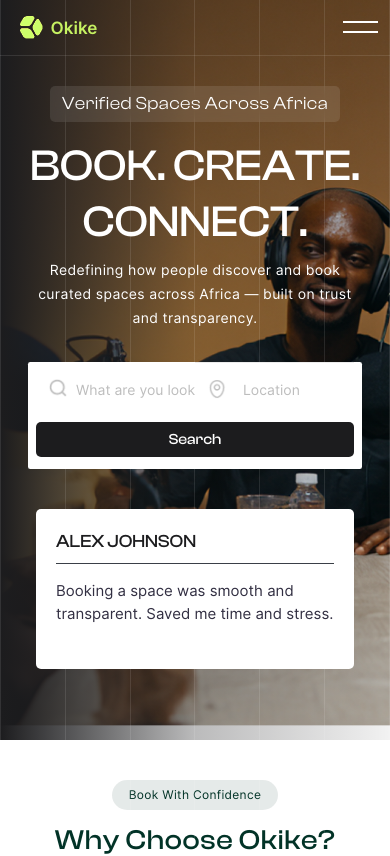
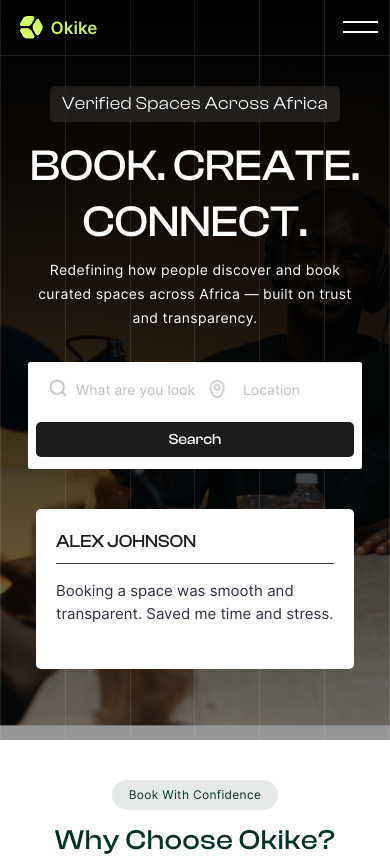
Before and after one commit to OnyekwereMichael/okike-space-web, a React (Vite) app: page / in a window 390 px wide. Shown: the top 856 px of the page. Built offline with nearby package versions, Linux system fonts and the light colour scheme.

Commit message:
refactor(animation): adjust stagger timing and improve gradient responsiveness
- Increase staggerChildren timing in WhyChoose and BookCard components for better visual flow
- Add stagger animation to Testimonial component
- Update Hero gradient overlay to be responsive on mobile devices

```diff
--- a/src/pages/LandingPage/component/Testimonial.tsx
+++ b/src/pages/LandingPage/component/Testimonial.tsx
@@ -19,6 +19,14 @@ const testimonialsData = [
   },
 ];
 
+const containerVariants: Variants = {
+  hidden: {},
+  visible: {
+    transition: {
+      staggerChildren: 0.2, // ⏱ cards come out one by one
+    },
+  },
+};
 const cardVariants: Variants = {
   hidden: {
     opacity: 0,
--- a/src/pages/LandingPage/pages/Hero/Hero.tsx
+++ b/src/pages/LandingPage/pages/Hero/Hero.tsx
@@ -19,7 +19,21 @@ export default function Hero() {
         />
 
         {/* Gradient Overlay */}
-        <div className="absolute inset-0 bg-gradient-to-r from-[#1C1C1E] via-[#1C1C1E]/30 to-[rgba(0,0,0,0.05)]"></div>
+  {/* Gradient Overlay */}
+<div
+  className="
+    absolute inset-0
+    bg-gradient-to-r
+    from-[#1C1C1E]
+    via-[#1C1C1E]/30
+    to-[rgba(0,0,0,0.05)]
+    max-sm:bg-gradient-to-b
+    max-sm:from-black
+    max-sm:via-black/80
+    max-sm:to-black/40
+  "
+></div>
+
 
         {/* Vertical border lines */}
         <div className="absolute inset-0 flex justify-between pointer-events-none h-full max-sm:hidden">
--- a/src/pages/LandingPage/pages/howItWorks/component/BookCard.tsx
+++ b/src/pages/LandingPage/pages/howItWorks/component/BookCard.tsx
@@ -6,7 +6,7 @@ export default function HowItWorksCards() {
     hidden: {},
     visible: {
       transition: {
-        staggerChildren: 0.15,
+        staggerChildren: 0.25,
       },
     },
   };
--- a/src/pages/LandingPage/pages/whyChoose/WhyChoose.tsx
+++ b/src/pages/LandingPage/pages/whyChoose/WhyChoose.tsx
@@ -7,7 +7,7 @@ export default function WhyChoose() {
     hidden: {},
     visible: {
       transition: {
-        staggerChildren: 0.2,
+        staggerChildren: 0.3,
       },
     },
   };
```
